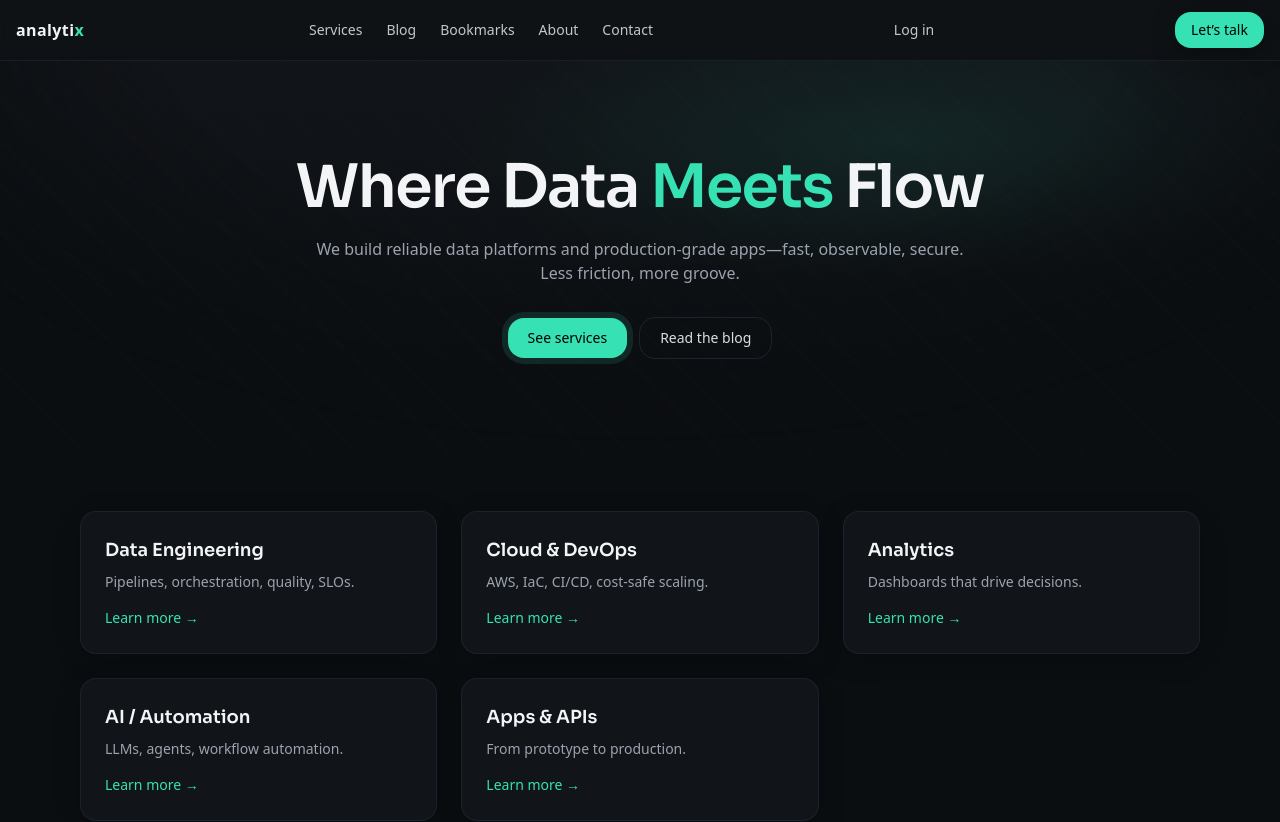
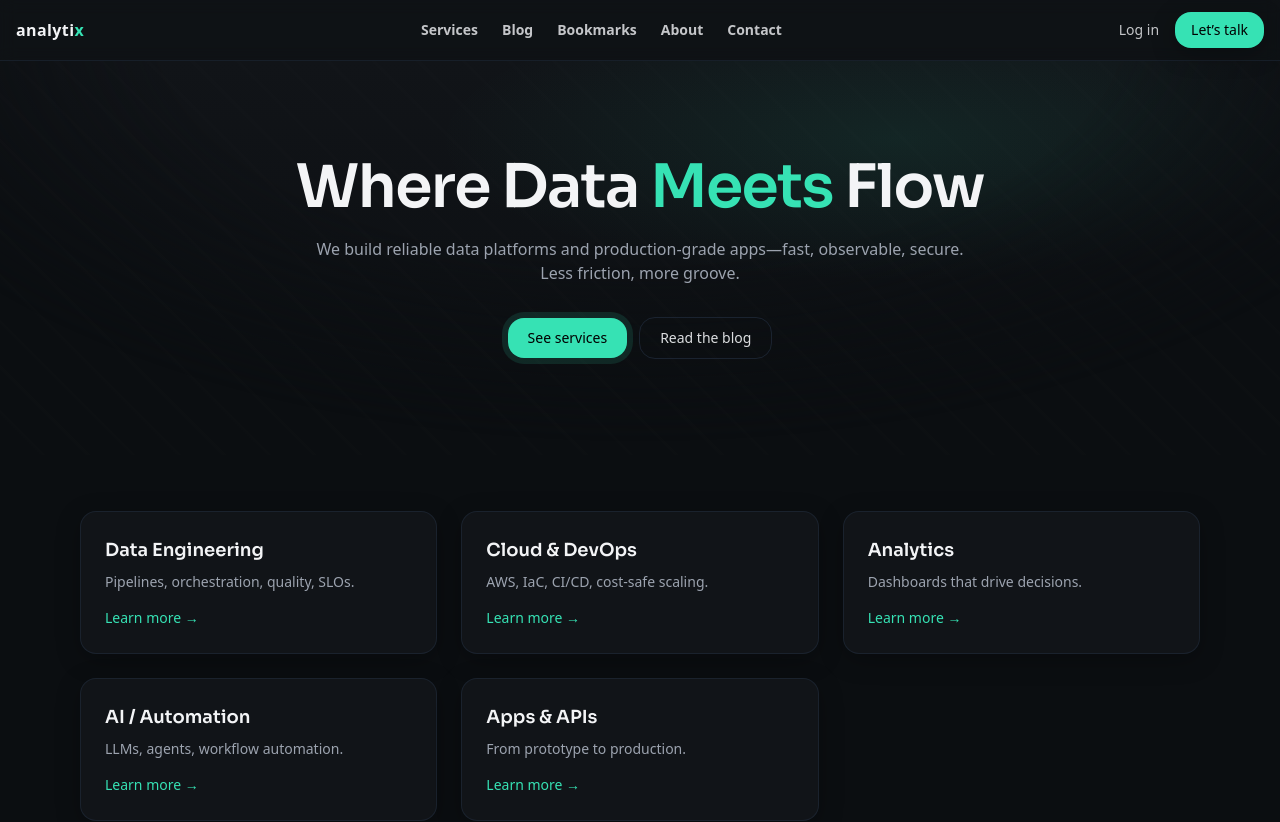
Before and after one commit to analytix-code-groove/web-app, a Next.js app: page / in a window 1280 px wide. Shown: the top 822 px of the page. Built offline with nearby package versions, Linux system fonts and the light colour scheme.

Commit message:
fix: align navbar options

```diff
--- a/src/components/Navbar.tsx
+++ b/src/components/Navbar.tsx
@@ -3,11 +3,18 @@ import Link from 'next/link'
 import { usePathname } from 'next/navigation'
 
 const links = [
-  { href: '/services', label: 'Services' },
-  { href: '/blog',     label: 'Blog' },
+  {
+    href: '/services',
+    label: 'Services',
+    children: [
+      { href: '/services/data', label: 'Data Engineering' },
+      { href: '/services/devops', label: 'Cloud & DevOps' },
+    ],
+  },
+  { href: '/blog', label: 'Blog' },
   { href: '/bookmarks', label: 'Bookmarks' },
-  { href: '/about',    label: 'About' },
-  { href: '/contact',  label: 'Contact' },
+  { href: '/about', label: 'About' },
+  { href: '/contact', label: 'Contact' },
 ]
 
 export default function Navbar() {
@@ -18,14 +25,39 @@ export default function Navbar() {
         <Link href="/" aria-label="AnalytiX Code Groove" className="flex items-center gap-2">
           <span className="text-text font-semibold tracking-wide">analyti<span className="text-mint">x</span></span>
         </Link>
-        <div className="hidden gap-6 md:flex">
+        <div className="hidden items-center gap-6 md:flex">
           {links.map(l => {
             const active = pathname.startsWith(l.href)
+            if (l.children) {
+              return (
+                <div key={l.href} className="relative group flex items-center">
+                  <Link
+                    href={l.href}
+                    className={`text-sm font-bold transition-colors ${
+                      active ? 'text-mint' : 'text-text/80 hover:text-text'
+                    }`}
+                  >
+                    {l.label}
+                  </Link>
+                  <div className="absolute left-0 mt-2 hidden w-48 flex-col rounded-md border border-stroke/60 bg-surface shadow-soft group-hover:flex">
+                    {l.children.map(child => (
+                      <Link
+                        key={child.href}
+                        href={child.href}
+                        className="px-4 py-2 text-sm text-text/80 hover:bg-mint/10 hover:text-text"
+                      >
+                        {child.label}
+                      </Link>
+                    ))}
+                  </div>
+                </div>
+              )
+            }
             return (
               <Link
                 key={l.href}
                 href={l.href}
-                className={`text-sm transition-colors ${
+                className={`text-sm font-bold transition-colors ${
                   active ? 'text-mint' : 'text-text/80 hover:text-text'
                 }`}
               >
@@ -34,18 +66,20 @@ export default function Navbar() {
             )
           })}
         </div>
+        <div className="hidden items-center gap-4 md:flex">
           <Link
             href="/login"
-          className="ml-4 hidden text-sm text-text/80 transition-colors hover:text-text md:inline-block"
+            className="text-sm text-text/80 transition-colors hover:text-text"
           >
             Log in
           </Link>
           <Link
             href="/contact"
-          className="ml-4 hidden rounded-xl2 bg-mint px-4 py-2 text-sm font-medium text-black shadow-soft hover:opacity-90 md:inline-block"
+            className="rounded-xl2 bg-mint px-4 py-2 text-sm font-medium text-black shadow-soft hover:opacity-90"
           >
             Let’s talk
           </Link>
+        </div>
       </nav>
     </header>
   )
```
Lines whose indentation alone changed are shown as unchanged.
